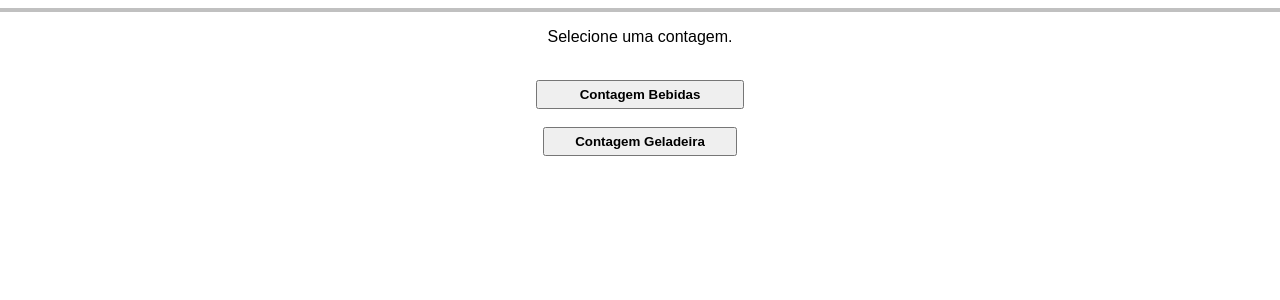
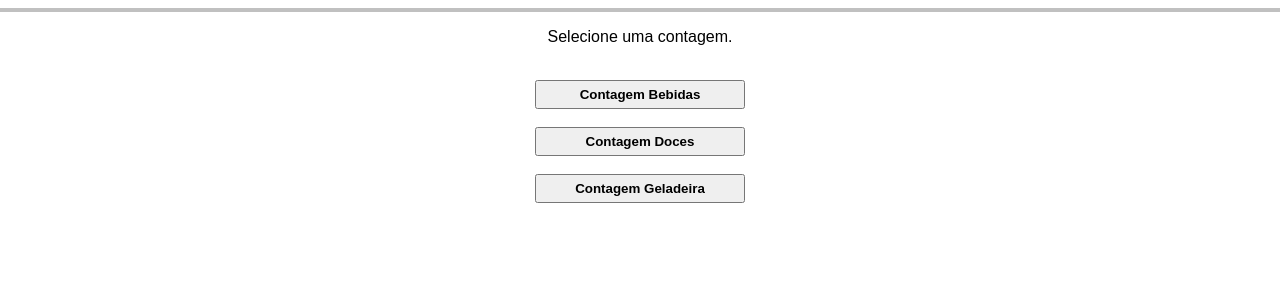
Before and after one commit to LUC4SMELLO/Sistema_de_Contagem_Estoque, a Flask app: page /selecionar_contagem in a window 1280 px wide. Shown: the part 100-400 px from the top of the page. Run offline with Flask 3, Linux system fonts and the light colour scheme.

Commit message:
correções visuais

```diff
--- a/static/css/selecionar_contagem.css
+++ b/static/css/selecionar_contagem.css
@@ -21,11 +21,19 @@ header img {
 .botao_contagem_estoque {
     font-weight: bold;
     padding: 5px 42px;
+    width: 210px;
+}
+
+.botao_contagem_doces {
+    font-weight: bold;
+    padding: 5px 30px;
+    width: 210px;
 }
 
 .botao_contagem_geladeiras {
     font-weight: bold;
     padding: 5px 30px;
+    width: 210px;
 }
 
 hr{
--- a/templates/selecionar_contagem.html
+++ b/templates/selecionar_contagem.html
@@ -25,6 +25,10 @@
             <button class="botao_contagem_estoque">Contagem Bebidas</button> <br><br>
         </a>
 
+        <a href="{{ url_for('contagem_doces.contagem_doces')}}">
+            <button class="botao_contagem_doces">Contagem Doces</button> <br><br>
+        </a>
+
         <a href="{{ url_for('contagem_geladeira.contagem_geladeira')}}">
             <button class="botao_contagem_geladeiras">Contagem Geladeira</button> <br><br>
         </a>
```
